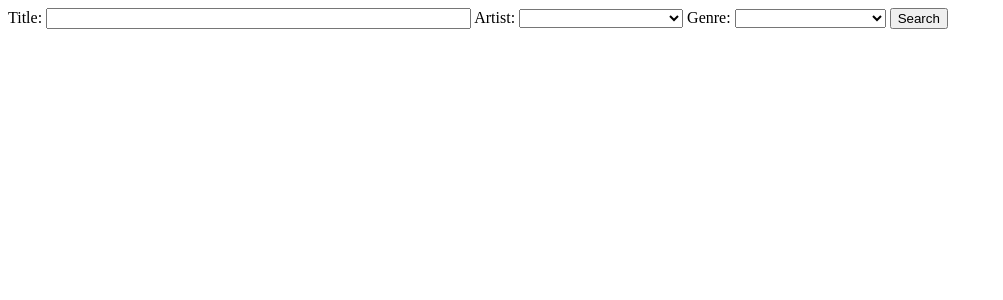
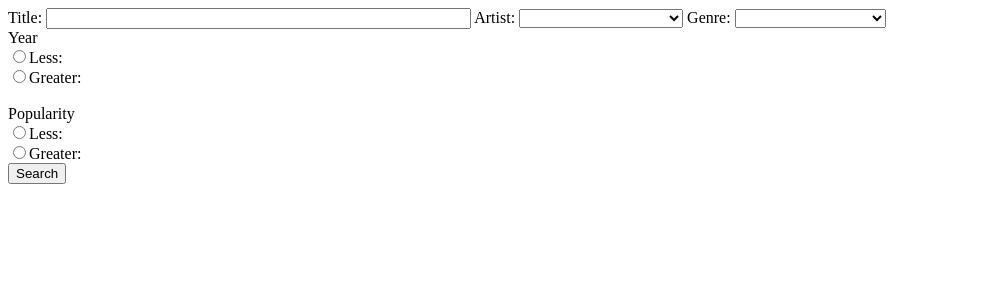
Before and after one commit to tho1341/asg1, a PHP site: page /search-page.php in a window 1280 px wide. Shown: the top 300 px of the page, without its empty margins (0-1003 px from the left). Run offline with PHP 8.4, Linux system fonts and the light colour scheme; data comes from the database, SQL or seed files in the repository.

Commit message:
Radio Buttons Search Page

```diff
--- a/tho1341/search-page.php
+++ b/tho1341/search-page.php
@@ -13,6 +13,7 @@
 $artists = $musicGateway->getAllArtist();
 
 $genre = $musicGateway->getAllGenre();
+
 
 } catch (Exception $e) { die( $e->getMessage() ); }
 
@@ -55,7 +56,25 @@
                 ?>
             </select>
 
+            <br>
 
+            <label>Year</label>
+            <br>
+            <label><input type="radio" name="year" value="less">Less: </label>
+            <br>
+            <label><input type="radio" name="year" value="great">Greater: </label>
+
+            <br>
+            <br>
+
+            <label>Popularity</label>
+            <br>
+            <label><input type="radio" name="popularity" value="less">Less: </label>
+            <br>
+            <label><input type="radio" name="popularity" value="great">Greater: </label>
+
+
+            <br>
 
             <input type="submit" value="Search" >
         </form>
```
